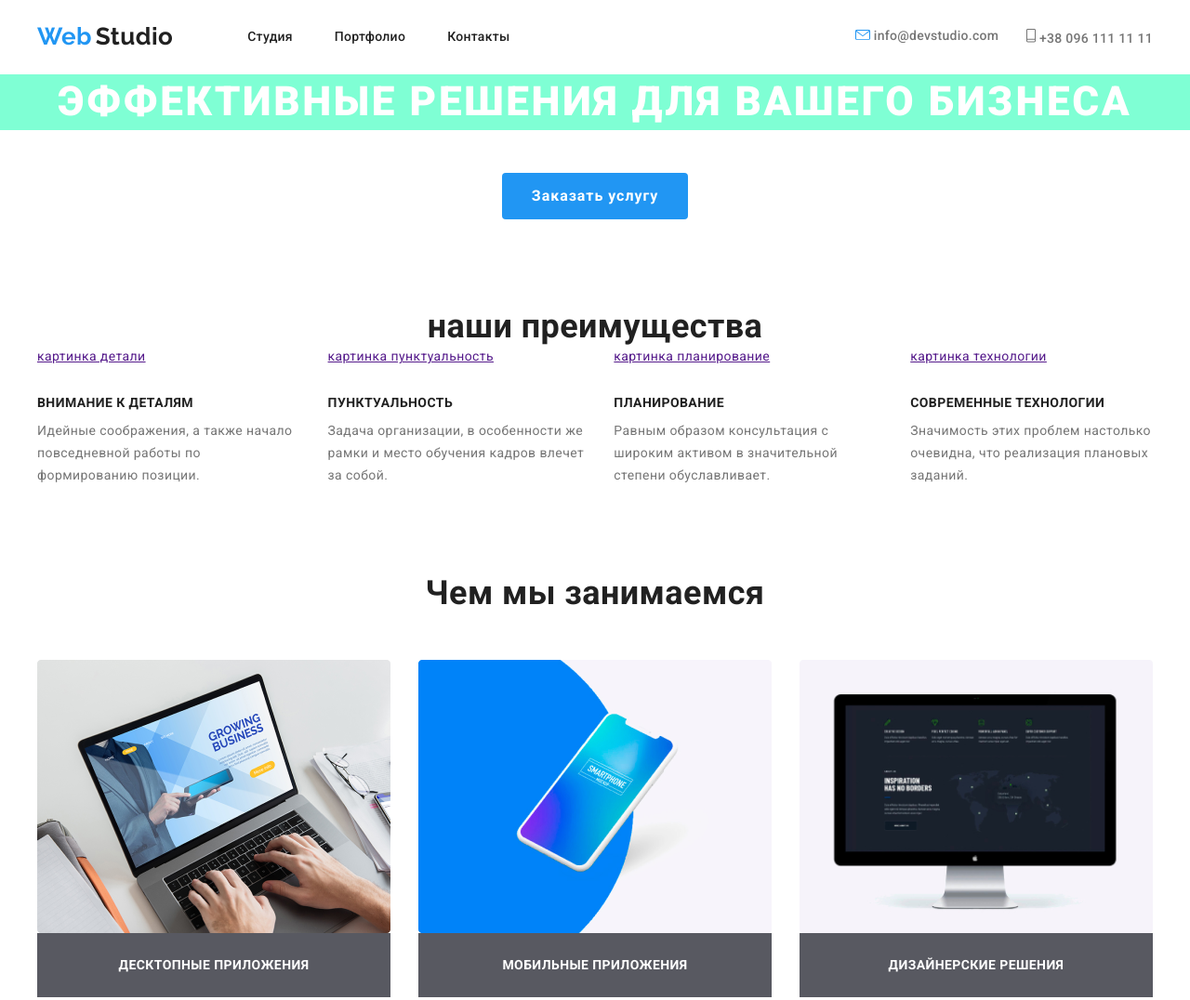
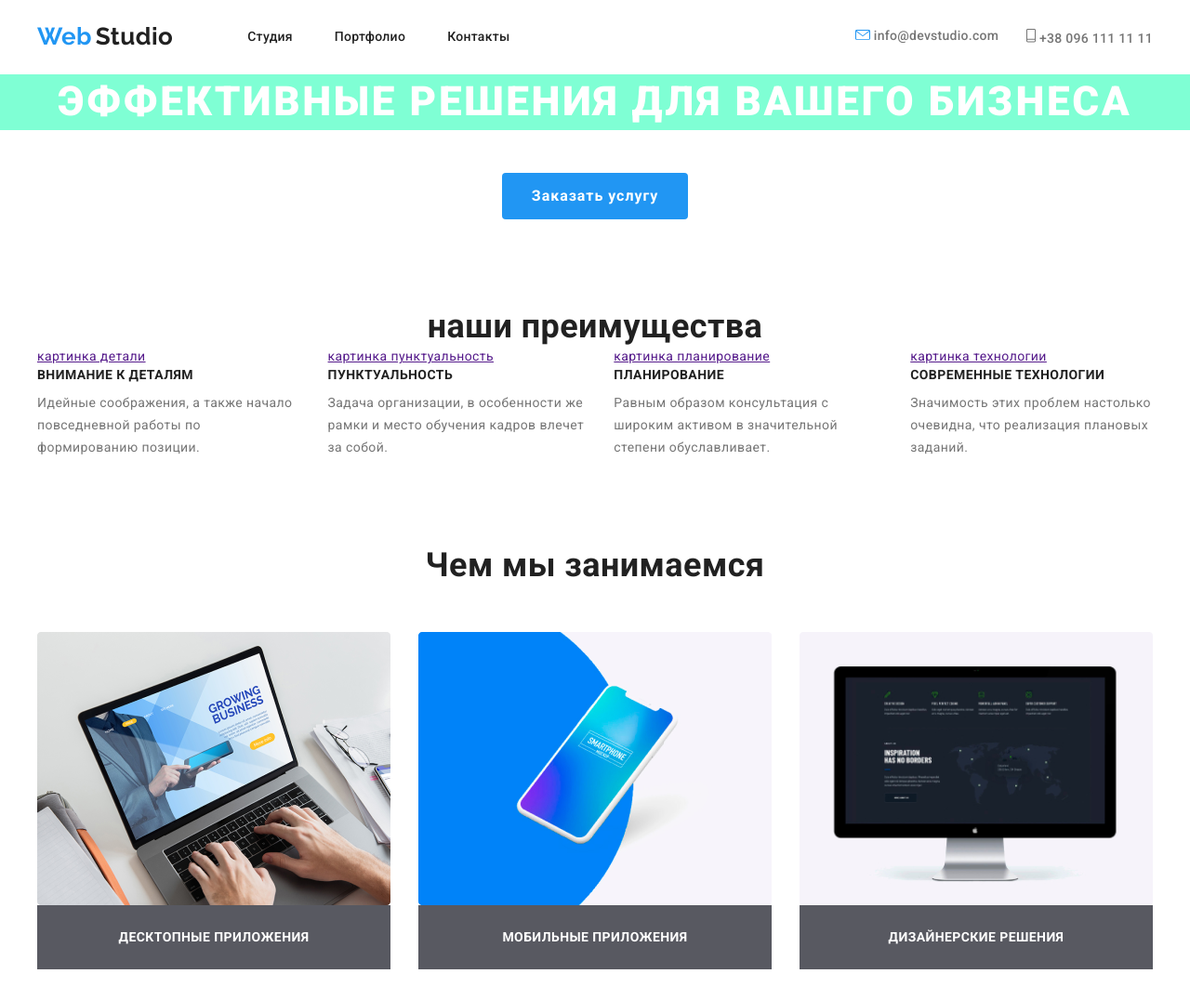
Before and after one commit to magrateya/goit-markup-hw-03, a plain HTML site: page index.html in a window 1280 px wide. Shown: the top 1076 px of the page at 93% size. Drawn offline with nearby package versions, Linux system fonts and the light colour scheme.

Commit message:
виправляє секцію переваги

```diff
--- a/css/styles.css
+++ b/css/styles.css
@@ -217,7 +217,6 @@ img {
 /* секции */
 /* преимущества секция */
 .section .advantage-titles {
-  margin-top: 30px;
   margin-bottom: 10px;
 
   color: var(--title-text-color);
@@ -239,8 +238,8 @@ img {
   display: flex;
   flex-direction: row;
 }
-.advantages-list > li + li {
-  margin-left: 30px;
+.advantages-list > li:not(:last-child) {
+  margin-right: 30px;
 }
 .advantage-list > li {
   width: calc((100% - 3 * 30px) / 4);
```
